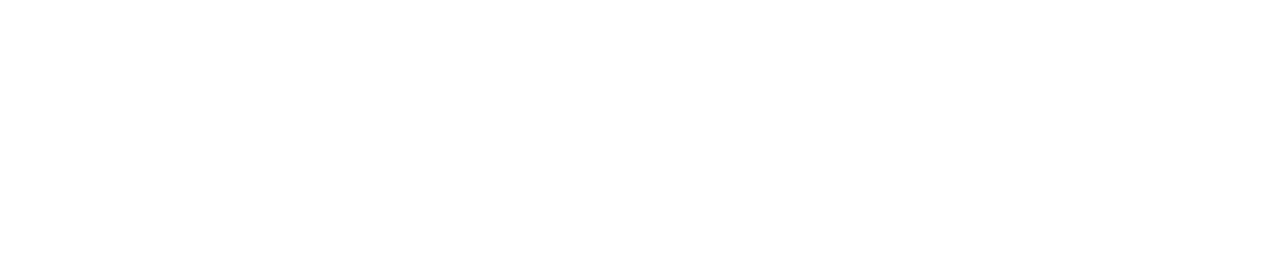
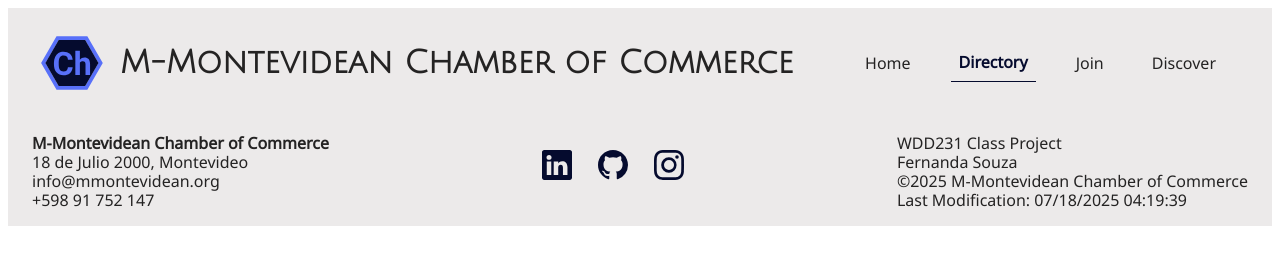
Before and after one commit to Fernanda-Testing/wdd231, a plain HTML site: page chamber/directory.html in a window 1280 px wide. Drawn offline with Linux system fonts and the light colour scheme.

Commit message:
fixes header y footer

```diff
--- a/chamber/directory.html
+++ b/chamber/directory.html
@@ -6,23 +6,78 @@
     <meta name="viewport" content="width=device-width, initial-scale=1.0">
     <meta property="og:description"
         content="Directory page of our M-Montevidean Chamber of Commerce provides a list of local business and other organizations that belong to the chamber of commerce.">
-    <meta property="og:image" content="https://fernanda-testing.github.io/wdd231/chamber/images/main-directory-image.webp">
+    <meta property="og:image"
+        content="https://fernanda-testing.github.io/wdd231/chamber/images/main-directory-image.webp">
     <meta property="og:title" content="WDD231 | Directory | M-Montevidean Chamber of Commerce">
     <meta property="og:url" content="https://fernanda-testing.github.io/wdd231/chamber/directory.html">
     <title>WDD231 | Directory | M-Montevidean Chamber of Commerce</title>
     <link rel="stylesheet" href="styles/chamber.css">
+    <link rel="stylesheet" href="styles/chamber-larger.css">
     <meta name="author" content="Fernanda Souza">
     <meta name="description"
         content="Directory page of our M-Montevidean Chamber of Commerce provides a list of local business and other organizations that belong to the chamber of commerce.">
     <link rel="preconnect" href="https://fonts.googleapis.com">
     <link rel="preconnect" href="https://fonts.gstatic.com" crossorigin>
-    <link href="https://fonts.googleapis.com/css2?family=Lobster+Two&family=Raleway&display=swap" rel="stylesheet">
+    <link href="https://fonts.googleapis.com/css2?family=Julius+Sans+One&family=Noto+Sans&display=swap"
+        rel="stylesheet">
     <script src="scripts/chamber.js" defer></script>
     <link rel="icon" href="favicon.ico">
 </head>
 
 <body>
 
+    <header>
+        <div id="titleAndLogo">
+            <img src="images/chamber-logo.svg" alt="M-Montevidean Chamber Logo" class="logo">
+            <h1>M-Montevidean Chamber of Commerce</h1>
+        </div>
+
+        <button type="button" id="menu" aria-label="Toggle navigation menu"></button>
+
+        <nav>
+            <ul class="pages">
+                <li><a href="https://fernanda-testing.github.io/wdd231/chamber/index.html">Home</a></li>
+                <li><a href="https://fernanda-testing.github.io/wdd231/chamber/directory.html"
+                        class="active">Directory</a>
+                </li>
+                <li><a href="https://fernanda-testing.github.io/wdd231/chamber/join.html">Join</a></li>
+                <li><a href="https://fernanda-testing.github.io/wdd231/chamber/discover.html">Discover</a></li>
+            </ul>
+        </nav>
+
+    </header>
+
+    <!-- <main>
+        <div id="cards" class="grid"></div>
+    </main> -->
+
+    <footer>
+
+        <div id="footer-part-one">
+            <p id="name-page">M-Montevidean Chamber of Commerce</p>
+            <p>18 de Julio 2000, Montevideo</p>
+            <P>info@mmontevidean.org</P>
+            <p>+598 91 752 147</p>
+        </div>
+
+        <div class="social-pages">
+            <a href="https://linkedin.com/in/fernanda-souza-f" target="_blank"><img src="images/linkedin.svg"
+                    alt="Linkedin" width="48" height="48"></a>
+            <a href="https://github.com/fernanda-testing" target="_blank"><img src="images/github.svg" alt="Github"
+                    width="48" height="48"></a>
+            <a href="https://instagram.com/fernanda_souza_f" target="_blank"><img src="images/instagram.svg"
+                    alt="Instagram" width="48" height="48"></a>
+        </div>
+
+        <div id="footer-part-two">
+            <p>WDD231 Class Project</p>
+            <p>Fernanda Souza</p>
+            <p>&copy;<span id="currentyear"></span> M-Montevidean Chamber of Commerce</p>
+            <p id="lastModified"></p>
+        </div>
+
+    </footer>
+
 </body>
 
 </html>
--- a/chamber/scripts/chamber.js
+++ b/chamber/scripts/chamber.js
@@ -0,0 +1,72 @@
+const currentYear = document.querySelector("#currentyear");
+const lastModified = document.querySelector("#lastModified");
+
+const hamButton = document.querySelector('#menu');
+const pages = document.querySelector('.pages');
+
+const today = new Date();
+
+currentYear.innerHTML = `<span class="highlight">${today.getFullYear()}</span>`;
+
+lastModified.innerHTML = `<span class="highlight">Last Modification: ${document.lastModified}</span>`;
+
+hamButton.addEventListener('click', () => {
+    pages.classList.toggle('open');
+    hamButton.classList.toggle('open');
+});
+
+
+
+/* Grid for companies information */
+
+// const src = "data/members.json";
+// const cards = document.querySelector('#cards');
+
+// const getCompaniesData = async () => {
+//     try {
+//         const response = await fetch(src); // Wait for the fetch to complete
+//         const data = await response.json(); // Wait for the response to be converted to JSON
+//         // Output the fetched data
+//         displayCompanies(data.companies);
+//     } catch (error) {
+//         console.error("Error fetching data:", error); // Handle any errors
+//     }
+// };
+
+// getCompanieData(src);
+
+// const displayCompanies = (company) => {
+//     companies.forEach((company) => {
+//         let card = document.createElement("section");
+//         card.classList.add("companie-card");
+
+//         let name = document.createElement("h2");
+
+//         let address = document.createElement("p");
+//         let phoneNumber = document.createElement("p");
+
+//         let photo = document.createElement("img");
+
+
+//         name.textContent = `${company.name}`;
+
+//         address.textContent = `Address: ${company.address}`;
+//         phoneNumber.textContent = `Phone number: ${company.phoneNumber}`;
+
+//         photo.setAttribute("src", company.imageurl); //rever
+//         photo.setAttribute("alt", `Photo of ${company.name}`);
+//         photo.setAttribute("loading", "lazy");
+//         photo.setAttribute("width", "150");
+//         photo.setAttribute("height", "150");
+
+//         // Append the section(card) with the created elements
+
+//         card.appendChild(name);
+//         card.appendChild(address);
+//         card.appendChild(phoneNumber);
+//         card.appendChild(photo);
+
+//         cards.appendChild(card);
+
+//     });
+// }
--- /dev/null
+++ b/chamber/styles/chamber-larger.css
@@ -0,0 +1,41 @@
+@media only screen and (min-width: 900px) {
+
+    #menu {
+        display: none;
+    }
+
+    header {
+        display: flex;
+        flex-direction: row;
+        padding: 8px 24px;
+        align-items: center;
+    }
+
+    .pages {
+        display: flex;
+        flex-direction: row;
+        justify-content: flex-end;
+        align-items: center;
+        gap: 32px;
+        list-style: none;
+        padding: 0 24px;
+        margin: 0;
+    }
+
+    .pages li {
+        list-style: none;
+    }
+
+    nav {
+        flex: 1;
+    }
+
+    footer {
+        display: flex;
+        flex-direction: row;
+        flex-wrap: wrap;
+        justify-content: space-between;
+        padding: 8px 24px;
+    }
+
+}
--- a/chamber/styles/chamber.css
+++ b/chamber/styles/chamber.css
@@ -0,0 +1,162 @@
+:root {
+    --primary-color: #050b2e;
+    --secondary-color: #5870f9;
+    --background-color: #eceaea;
+    --text-color: #242323;
+}
+
+* {
+    font-family: "Noto Sans", sans-serif;
+    color: var(--text-color);
+    box-sizing: border-box;
+}
+
+/***********HEADER***********/
+
+h1 {
+    font-family: "Julius Sans One", sans-serif;
+    text-align: left;
+    padding: 8px;
+}
+
+header {
+    display: flex;
+    width: 100%;
+    flex-direction: column;
+    background-color: var(--background-color);
+}
+
+.logo {
+    width: 80px;
+    height: 80px;
+    object-fit: contain;
+    display: block;
+    padding: 8px;
+}
+
+#titleAndLogo {
+    display: flex;
+    flex-direction: row;
+    width: 100%;
+    align-items: center;
+}
+
+/***********HAMBURGUER MENU AND PAGES***********/
+
+#menu {
+    background: none;
+    border: none;
+    font-size: 2.5rem;
+    color: var(--primary-color);
+    cursor: pointer;
+    font-family: Verdana, Geneva, Tahoma, sans-serif;
+    position: absolute;
+    top: 1rem;
+    right: .1rem;
+}
+
+#menu::before {
+    content: "\2630";
+}
+
+#menu.open::before {
+    content: "\00D7";
+}
+
+.pages {
+    display: none;
+}
+
+.open a {
+    display: block;
+    text-align: center;
+}
+
+.pages.open {
+    display: flex;
+    flex-direction: column;
+}
+
+.pages ul {
+    list-style-type: none;
+    margin: 0;
+    padding: 0;
+    list-style: none;
+}
+
+li {
+    list-style: none;
+}
+
+.pages a:link,
+.pages a:visited {
+    display: block;
+    padding: 8px;
+    text-decoration: none;
+    color: var(--text-color);
+}
+
+.pages a:hover {
+    border: 2px solid var(--primary-color);
+    padding: 8px;
+    border-radius: 5px;
+    cursor: pointer;
+}
+
+.pages a.active {
+    color: var(--primary-color);
+    font-weight: bold;
+    border-bottom: solid 1px;
+}
+
+/***********CARDS***********/
+
+/* .grid {
+    display: grid;
+    gap: 1rem;
+    grid-template-columns: repeat(auto-fit, minmax(300px, 1fr));
+    background-color: var(--secondary-color);
+    padding: 1rem;
+    box-shadow: 0 0 15px black;
+} */
+
+
+/***********FOOTER***********/
+
+.social-pages {
+    display: flex;
+    justify-content: center;
+    column-gap: 8px;
+    margin: 15px;
+}
+
+.social-pages a {
+    display: flex;
+    justify-content: center;
+    align-items: center;
+    width: 48px;
+    height: 48px;
+}
+
+.social-pages img {
+    width: 40px;
+    height: 40px;
+    padding: 5px;
+}
+
+.social-pages a:hover {
+    border: 2px solid var(--primary-color);
+    padding: 2.5px;
+    border-radius: 5px;
+}
+
+#name-page {
+    font-weight: bold;
+}
+
+footer {
+    background-color: var(--background-color);
+    padding: 1rem 5px;
+    text-align: left;
+    line-height: 3px;
+}
```
Also changed, not shown: chamber/data/members.json (added, +62 -0 lines), chamber/favicon.ico, chamber/images/chamber-logo.svg (added), chamber/images/github.svg (added), chamber/images/instagram.svg (added), chamber/images/linkedin.svg (added).
